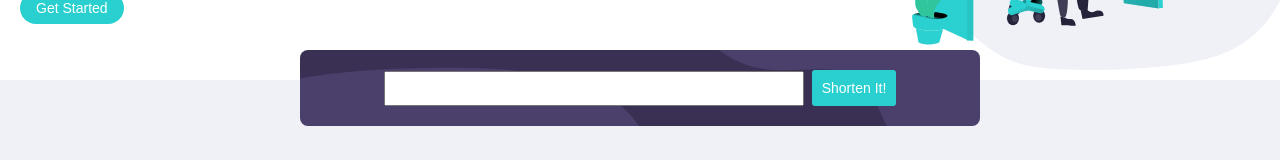
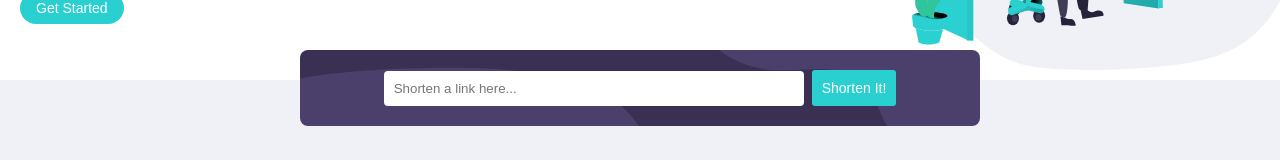
Before and after one commit to zhafranafif/zhafran-RTB-urlshorten, a React (Vite) app: page / in a window 1280 px wide. Shown: the part 310-470 px from the top of the page. Built offline with nearby package versions, Linux system fonts and the light colour scheme.

Commit message:
handle input error

```diff
--- a/package.json
+++ b/package.json
@@ -26,6 +26,7 @@
     "react-burger-menu": "^3.0.9",
     "react-copy-to-clipboard": "^5.1.0",
     "react-dom": "^18.3.1",
+    "react-hook-form": "^7.52.1",
     "react-intl": "^6.6.8",
     "react-redux": "^9.1.2",
     "react-router-dom": "^6.24.0",
--- a/src/languages/en.js
+++ b/src/languages/en.js
@@ -50,4 +50,5 @@ export default {
   app_footer_company2: 'Our Team',
   app_footer_company3: 'Careers',
   app_footer_company4: 'Contact',
+  app_input_error: 'Please add a link!',
 };
--- a/src/languages/id.js
+++ b/src/languages/id.js
@@ -50,4 +50,5 @@ export default {
   app_footer_company2: 'Tim Kami',
   app_footer_company3: 'Karier',
   app_footer_company4: 'Kontak',
+  app_input_error: 'Harap tambahkan tautan!',
 };
--- a/src/pages/Home/index.jsx
+++ b/src/pages/Home/index.jsx
@@ -5,6 +5,7 @@ import { connect, useDispatch } from 'react-redux';
 import { createStructuredSelector } from 'reselect';
 import { FormattedMessage } from 'react-intl';
 import { CopyToClipboard } from 'react-copy-to-clipboard';
+import { useForm } from 'react-hook-form';
 
 import FBLogo from '@static/images/images/icon-facebook.svg';
 import TwitterLogo from '@static/images/images/icon-twitter.svg';
@@ -20,6 +21,12 @@ const Home = ({ data }) => {
   const dispatch = useDispatch();
   const [inputURL, setInputURL] = useState();
   const [copyStatus, setCopyStatus] = useState(false);
+
+  const {
+    register,
+    handleSubmit,
+    formState: { errors },
+  } = useForm();
 
   const handleSubmitShortenLink = (e) => {
     e.preventDefault();
@@ -51,8 +58,21 @@ const Home = ({ data }) => {
       </section>
       <section className={classes.mainFeatures}>
         <div className={classes.shortenInput}>
-          <form action="" className={classes.input} onSubmit={handleSubmitShortenLink}>
-            <input type="text" onChange={handleChange} />
+          <form action="" className={classes.input} onSubmit={handleSubmit(handleSubmitShortenLink)}>
+            <div className={classes.inputWrapper}>
+              <input
+                type="text"
+                placeholder="Shorten a link here..."
+                onChange={handleChange}
+                {...register('url', { required: true })}
+                style={errors.url && { outline: '1px solid red' }}
+              />
+              {errors.url && (
+                <span className={classes.error}>
+                  <FormattedMessage id="app_input_error" />
+                </span>
+              )}
+            </div>
             <button type="submit">Shorten It!</button>
           </form>
         </div>
--- a/src/pages/Home/style.module.scss
+++ b/src/pages/Home/style.module.scss
@@ -101,10 +101,23 @@
         justify-content: center;
         align-items: center;
         gap: 8px;
+        .inputWrapper{
+          @include directionY;
+          gap: 3px;
+          span{
+            color: red;
+            font-size: 12px;
+          }
+        }
       }
       .input input {
         width: 400px;
-        padding: 8px;
+        padding: 10px;
+        border-radius: 4px;
+        border: none;
+      }
+      .input input:focus{
+        outline: none;
       }
       .input button{
         background: transparent;
```
Also changed, not shown: 1 other file (tests, documents, lock files or other folders).
